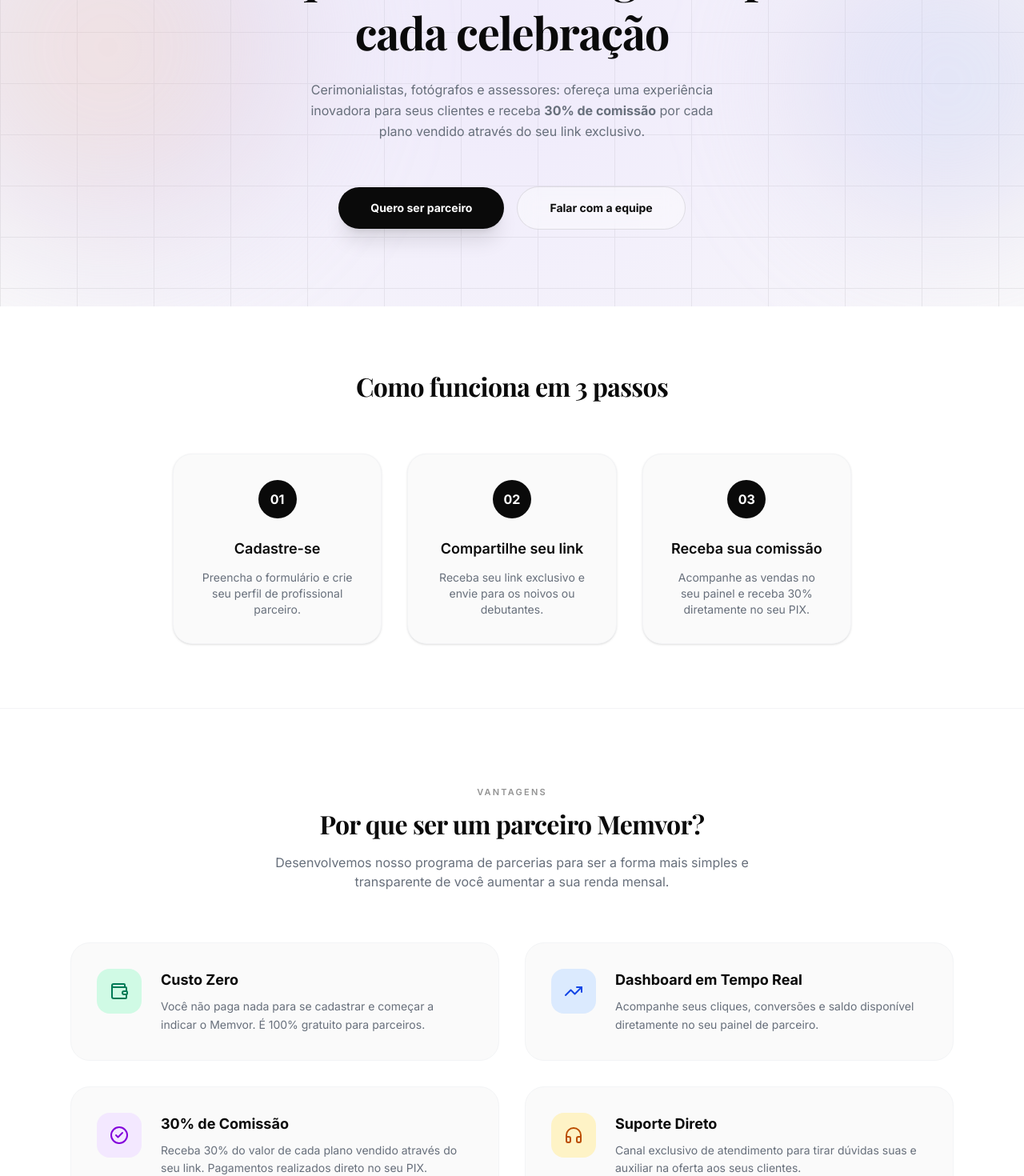
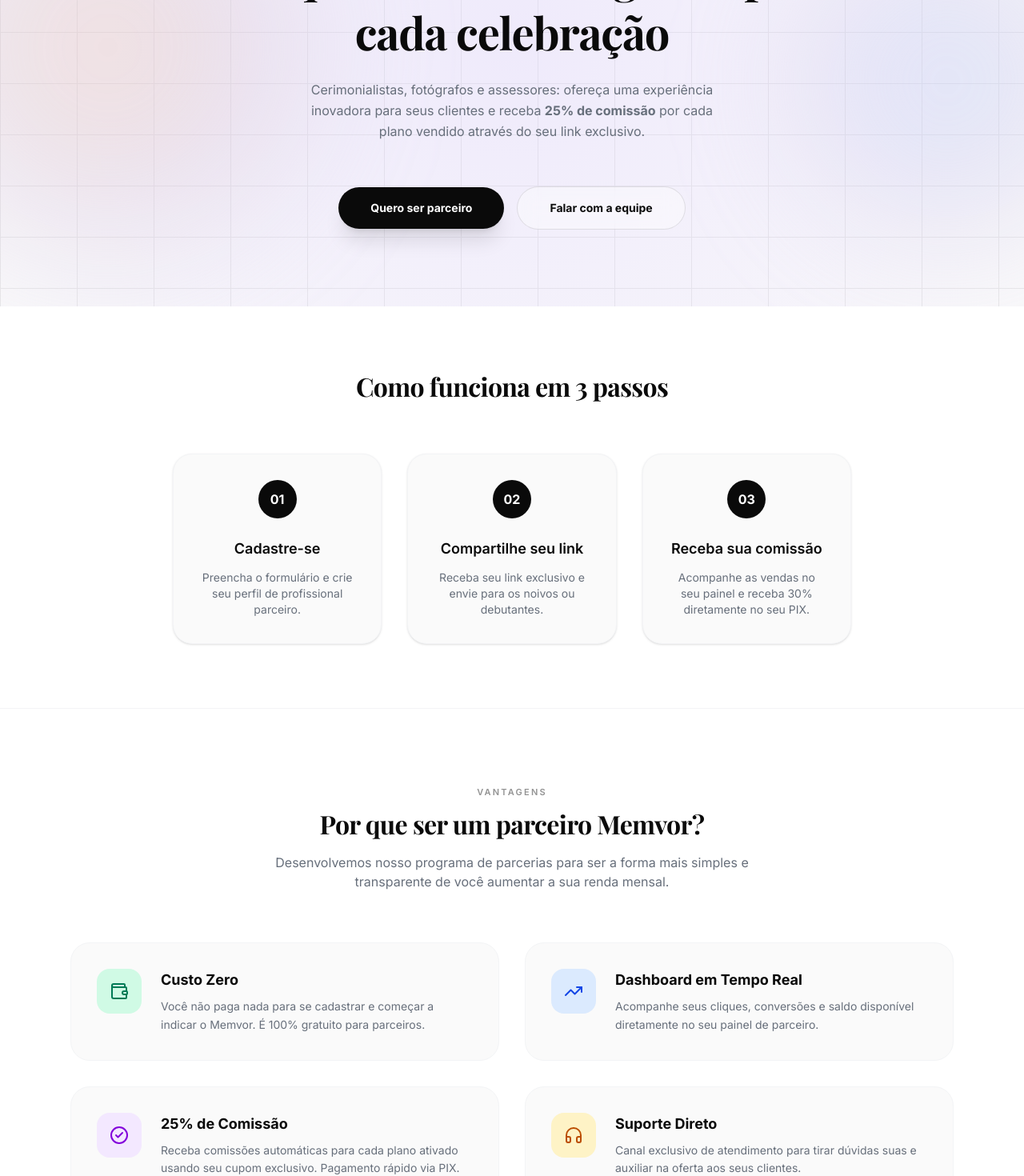
Before and after one commit to EuRydan/Memvo, a Next.js app: page /parceiros in a window 1280 px wide. Shown: the part 280-1750 px from the top of the page at 80% size. Built offline with nearby package versions, Linux system fonts and the light colour scheme; no server answers.

Commit message:
chore: update partner commission to 25%

```diff
--- a/src/components/parceiros/BenefitsSection.tsx
+++ b/src/components/parceiros/BenefitsSection.tsx
@@ -16,8 +16,8 @@
     },
     {
       icon: <CheckCircle2 className="w-6 h-6" />,
-      title: "30% de Comissão",
-      description: "Receba 30% do valor de cada plano vendido através do seu link. Pagamentos realizados direto no seu PIX.",
+      title: "25% de Comissão",
+      description: "Receba comissões automáticas para cada plano ativado usando seu cupom exclusivo. Pagamento rápido via PIX.",
       color: "bg-purple-100 text-purple-700"
     },
     {
--- a/src/components/ui/waitlist-hero.tsx
+++ b/src/components/ui/waitlist-hero.tsx
@@ -50,7 +50,7 @@
         </h1>
 
         <p className="text-[16px] text-[#676f7b] leading-relaxed max-w-lg text-center mb-4">
-          Cerimonialistas, fotógrafos e assessores: ofereça uma experiência inovadora para seus clientes e receba <strong>30% de comissão</strong> por cada plano vendido através do seu link exclusivo.
+          Cerimonialistas, fotógrafos e assessores: ofereça uma experiência inovadora para seus clientes e receba <strong>25% de comissão</strong> por cada plano vendido através do seu link exclusivo.
         </p>
 
         <div className="flex flex-col sm:flex-row gap-4 items-center justify-center w-full mt-4">
```
